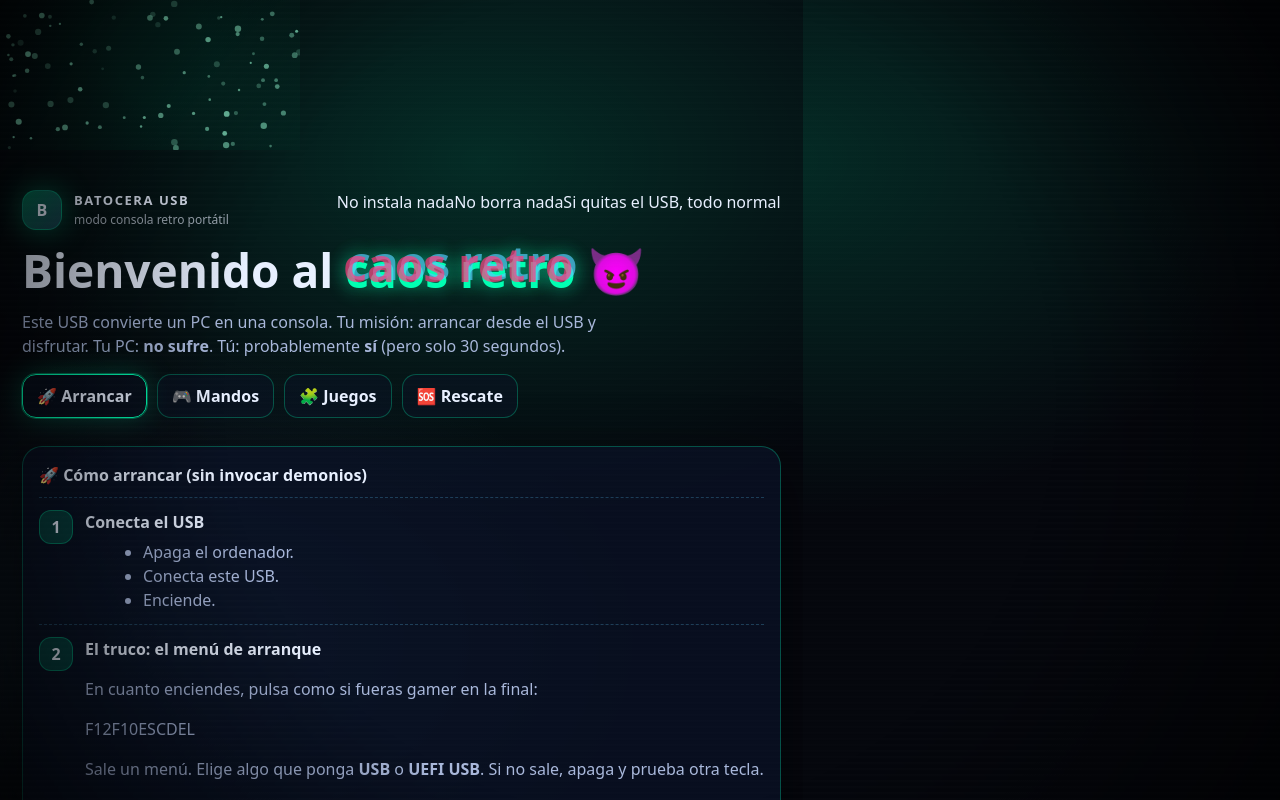
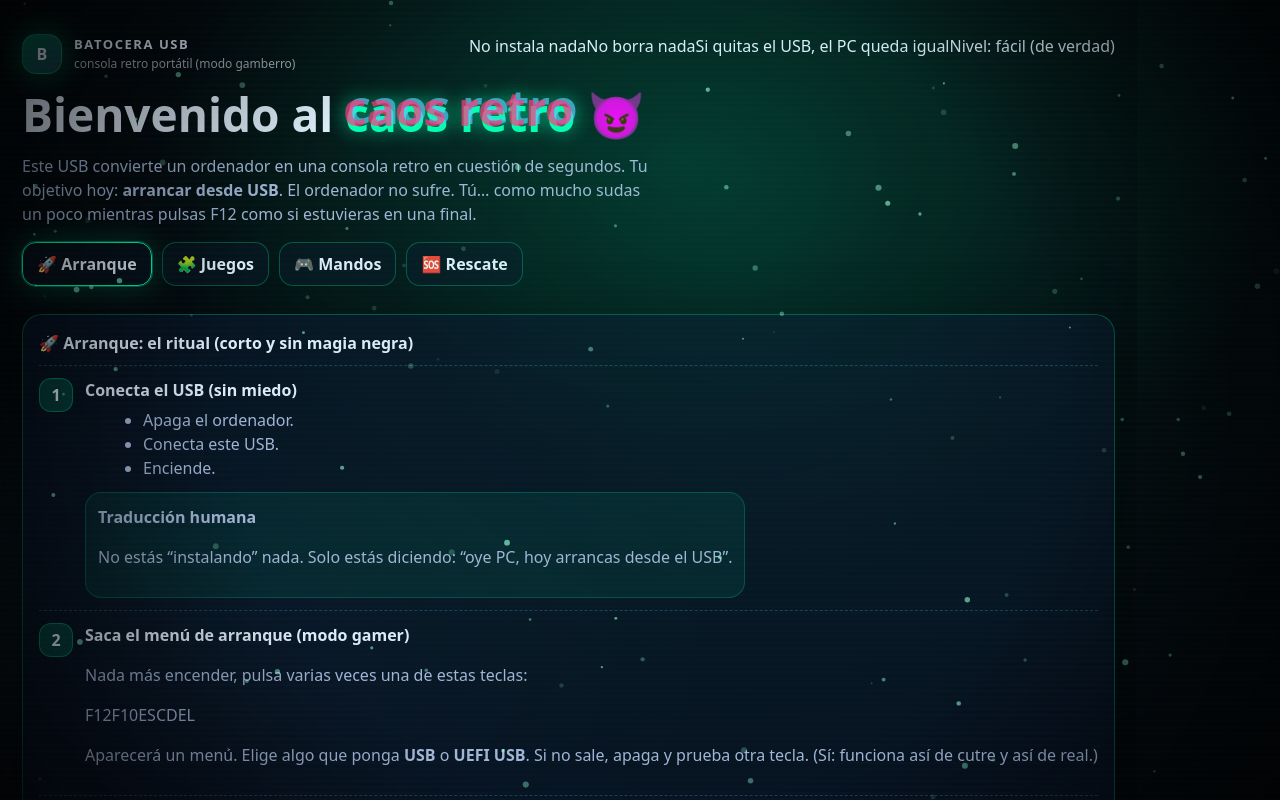
Before and after one commit to charla87/batocera-usb, a React (Vite) app: page / in a window 1280 px wide. Built offline with nearby package versions, Linux system fonts and the light colour scheme.

Commit message:
Upgrade UX + copy (Batocera guide)

```diff
--- a/src/App.jsx
+++ b/src/App.jsx
@@ -1,75 +1,97 @@
 import { useEffect, useMemo, useState } from "react";
 import "./styles.css";
 
-function useKonamiEasterEgg() {
+/**
+ * Batocera USB Guide — React single file
+ * - Tono gamberro pero claro
+ * - UX tipo “landing pro” + tabs
+ * - Incluye copy-to-clipboard, checklist, y troubleshooting
+ */
+
+function useKonamiPartyMode() {
   useEffect(() => {
     const seq = [
-      "ArrowUp","ArrowUp","ArrowDown","ArrowDown",
-      "ArrowLeft","ArrowRight","ArrowLeft","ArrowRight",
-      "b","a"
+      "ArrowUp", "ArrowUp",
+      "ArrowDown", "ArrowDown",
+      "ArrowLeft", "ArrowRight",
+      "ArrowLeft", "ArrowRight",
+      "b", "a",
     ];
-    let idx = 0;
-    const onKey = (e) => {
-      const k = e.key;
-      if (k.toLowerCase() === seq[idx].toLowerCase()) idx++;
-      else idx = 0;
-      if (idx === seq.length) {
-        idx = 0;
+    let i = 0;
+
+    const onKeyDown = (e) => {
+      const key = e.key?.toLowerCase?.() ?? "";
+      const target = seq[i].toLowerCase();
+      if (key === target) {
+        i += 1;
+        if (i === seq.length) {
+          i = 0;
           document.documentElement.classList.toggle("party");
         }
+      } else {
+        i = 0;
+      }
     };
-    window.addEventListener("keydown", onKey);
-    return () => window.removeEventListener("keydown", onKey);
+
+    window.addEventListener("keydown", onKeyDown);
+    return () => window.removeEventListener("keydown", onKeyDown);
   }, []);
 }
 
-function FX() {
-  // Partículas en canvas (barato y resultón)
+function FXCanvas() {
+  // Partículas + glow suave. No pesado.
   useEffect(() => {
     const c = document.getElementById("fx");
+    if (!c) return;
     const ctx = c.getContext("2d");
-    let w, h, raf;
+
+    let w = 0, h = 0, raf = 0;
     const DPR = Math.min(window.devicePixelRatio || 1, 2);
 
     const resize = () => {
-      w = c.clientWidth; h = c.clientHeight;
+      w = c.clientWidth;
+      h = c.clientHeight;
       c.width = Math.floor(w * DPR);
       c.height = Math.floor(h * DPR);
       ctx.setTransform(DPR, 0, 0, DPR, 0, 0);
     };
 
-    const dots = Array.from({ length: 90 }, () => ({
+    const dots = Array.from({ length: 110 }, () => ({
       x: Math.random() * 1000,
       y: Math.random() * 1000,
-      r: 1 + Math.random() * 2.3,
-      v: 0.15 + Math.random() * 0.55,
-      a: 0.2 + Math.random() * 0.65
+      r: 0.9 + Math.random() * 2.2,
+      v: 0.12 + Math.random() * 0.55,
+      a: 0.12 + Math.random() * 0.65,
     }));
 
-    const tick = () => {
+    const draw = () => {
       ctx.clearRect(0, 0, w, h);
-      // sutil “nebula” glow
-      const g = ctx.createRadialGradient(w * 0.55, h * 0.35, 50, w * 0.55, h * 0.35, Math.max(w, h));
-      g.addColorStop(0, "rgba(0,255,179,0.08)");
+
+      // “nebula glow”
+      const g = ctx.createRadialGradient(w * 0.58, h * 0.28, 40, w * 0.58, h * 0.28, Math.max(w, h));
+      g.addColorStop(0, "rgba(0,255,179,0.10)");
       g.addColorStop(1, "rgba(0,0,0,0)");
       ctx.fillStyle = g;
-      ctx.fillRect(0,0,w,h);
+      ctx.fillRect(0, 0, w, h);
 
       for (const d of dots) {
         d.y += d.v;
         if (d.y > 1000) d.y = -10;
+
         const x = (d.x / 1000) * w;
         const y = (d.y / 1000) * h;
+
         ctx.beginPath();
         ctx.fillStyle = `rgba(148,255,215,${d.a})`;
         ctx.arc(x, y, d.r, 0, Math.PI * 2);
         ctx.fill();
       }
-      raf = requestAnimationFrame(tick);
+
+      raf = requestAnimationFrame(draw);
     };
 
     resize();
-    tick();
+    draw();
     window.addEventListener("resize", resize);
     return () => {
       window.removeEventListener("resize", resize);
@@ -77,19 +99,35 @@
     };
   }, []);
 
-  return <canvas id="fx" aria-hidden="true" />;
+  return (
+    <canvas
+      id="fx"
+      aria-hidden="true"
+      style={{
+        position: "fixed",
+        inset: 0,
+        width: "100vw",
+        height: "100vh",
+        zIndex: 0,
+        pointerEvents: "none",
+        opacity: 0.85,
+      }}
+    />
+  );
 }
 
-function CopyBlock({ title, children }) {
+function CopyBlock({ title, value }) {
   const [copied, setCopied] = useState(false);
-  const text = useMemo(() => (typeof children === "string" ? children : ""), [children]);
 
   const copy = async () => {
     try {
-      await navigator.clipboard.writeText(text);
+      await navigator.clipboard.writeText(value);
       setCopied(true);
       setTimeout(() => setCopied(false), 900);
-    } catch { /* noop */ }
+    } catch {
+      // Si no hay permisos, no pasa nada: el usuario puede copiar manual.
+      setCopied(false);
+    }
   };
 
   return (
@@ -100,224 +138,366 @@
           {copied ? "Copiado ✅" : "Copiar"}
         </button>
       </div>
-      <pre><code>{children}</code></pre>
+      <pre><code>{value}</code></pre>
     </div>
   );
 }
 
-function Step({ n, title, kids }) {
+function Step({ n, title, children }) {
   return (
     <div className="step">
       <div className="badge">{n}</div>
       <div className="stepBody">
         <div className="stepTitle">{title}</div>
-        <div className="stepText">{kids}</div>
+        <div className="stepText">{children}</div>
       </div>
     </div>
   );
 }
 
+function PillRow({ items }) {
+  return (
+    <div className="chips">
+      {items.map((t) => (
+        <span className="chip" key={t}>{t}</span>
+      ))}
+    </div>
+  );
+}
+
+function MiniCard({ title, children }) {
+  return (
+    <div className="sideCard">
+      <div className="sideTitle">{title}</div>
+      {children}
+    </div>
+  );
+}
+
+function KeyRow() {
+  return (
+    <div className="keys" aria-label="Teclas de arranque">
+      <span className="key">F12</span>
+      <span className="key">F10</span>
+      <span className="key">ESC</span>
+      <span className="key">DEL</span>
+    </div>
+  );
+}
+
+function Checklist({ items }) {
+  return (
+    <ul className="list" style={{ marginTop: 8 }}>
+      {items.map((it) => (
+        <li key={it}><span className="muted">{it}</span></li>
+      ))}
+    </ul>
+  );
+}
+
 export default function App() {
-  useKonamiEasterEgg();
+  useKonamiPartyMode();
 
-  const [tab, setTab] = useState("arrancar");
+  const tabs = useMemo(() => ([
+    { id: "start", label: "🚀 Arranque", sub: "del 0 al WOW" },
+    { id: "games", label: "🧩 Juegos", sub: "sin líos" },
+    { id: "controllers", label: "🎮 Mandos", sub: "domar la bestia" },
+    { id: "rescue", label: "🆘 Rescate", sub: "si el PC se pone digno" },
+  ]), []);
+
+  const [tab, setTab] = useState("start");
 
   return (
     <div className="crt">
-      <FX />
-
+      <FXCanvas />
       <div className="scanlines" aria-hidden="true" />
       <div className="vignette" aria-hidden="true" />
 
+      {/* HERO */}
       <header className="hero">
         <div className="heroTop">
           <div className="logo">
             <span className="logoMark">B</span>
             <div>
               <div className="logoName">BATOCERA USB</div>
-              <div className="logoTag">modo consola retro portátil</div>
+              <div className="logoTag">consola retro portátil (modo gamberro)</div>
             </div>
           </div>
-          <div className="chips">
-            <span className="chip">No instala nada</span>
-            <span className="chip">No borra nada</span>
-            <span className="chip">Si quitas el USB, todo normal</span>
-          </div>
+
+          <PillRow
+            items={[
+              "No instala nada",
+              "No borra nada",
+              "Si quitas el USB, el PC queda igual",
+              "Nivel: fácil (de verdad)",
+            ]}
+          />
         </div>
 
         <h1 className="title">
           Bienvenido al <span className="glitch" data-text="caos retro">caos retro</span> 😈
         </h1>
+
         <p className="subtitle">
-          Este USB convierte un PC en una consola. Tu misión: arrancar desde el USB y disfrutar.
-          Tu PC: <b>no sufre</b>. Tú: probablemente <b>sí</b> (pero solo 30 segundos).
+          Este USB convierte un ordenador en una consola retro en cuestión de segundos.
+          Tu objetivo hoy: <b>arrancar desde USB</b>. El ordenador no sufre.
+          Tú… como mucho sudas un poco mientras pulsas F12 como si estuvieras en una final.
         </p>
 
-        <div className="nav">
-          <button className={`btn ${tab==="arrancar"?"active":""}`} onClick={()=>setTab("arrancar")}>🚀 Arrancar</button>
-          <button className={`btn ${tab==="mandos"?"active":""}`} onClick={()=>setTab("mandos")}>🎮 Mandos</button>
-          <button className={`btn ${tab==="juegos"?"active":""}`} onClick={()=>setTab("juegos")}>🧩 Juegos</button>
-          <button className={`btn ${tab==="rescate"?"active":""}`} onClick={()=>setTab("rescate")}>🆘 Rescate</button>
+        <div className="nav" role="tablist" aria-label="Secciones">
+          {tabs.map((t) => (
+            <button
+              key={t.id}
+              className={`btn ${tab === t.id ? "active" : ""}`}
+              onClick={() => setTab(t.id)}
+              role="tab"
+              aria-selected={tab === t.id}
+            >
+              {t.label}
+            </button>
+          ))}
         </div>
       </header>
 
+      {/* CONTENT */}
       <main className="grid">
-        {tab === "arrancar" && (
-          <section className="card">
-            <div className="cardTitle">🚀 Cómo arrancar (sin invocar demonios)</div>
-            <Step
-              n="1"
-              title="Conecta el USB"
-              kids={<ul className="list">
+        {/* LEFT */}
+        {tab === "start" && (
+          <section className="card" role="tabpanel">
+            <div className="cardTitle">🚀 Arranque: el ritual (corto y sin magia negra)</div>
+
+            <Step n="1" title="Conecta el USB (sin miedo)">
+              <ul className="list">
                 <li>Apaga el ordenador.</li>
                 <li>Conecta este USB.</li>
                 <li>Enciende.</li>
-              </ul>}
-            />
-            <Step
-              n="2"
-              title="El truco: el menú de arranque"
-              kids={<>
-                <p>En cuanto enciendes, pulsa como si fueras gamer en la final:</p>
-                <div className="keys">
-                  <span className="key">F12</span>
-                  <span className="key">F10</span>
-                  <span className="key">ESC</span>
-                  <span className="key">DEL</span>
+              </ul>
+              <div className="callout">
+                <div className="calloutTitle">Traducción humana</div>
+                <p className="muted">
+                  No estás “instalando” nada. Solo estás diciendo: “oye PC, hoy arrancas desde el USB”.
+                </p>
               </div>
+            </Step>
+
+            <Step n="2" title="Saca el menú de arranque (modo gamer)">
               <p className="muted">
-                  Sale un menú. Elige algo que ponga <b>USB</b> o <b>UEFI USB</b>.
-                  Si no sale, apaga y prueba otra tecla.
+                Nada más encender, pulsa varias veces una de estas teclas:
               </p>
-              </>}
-            />
-            <Step
-              n="3"
-              title="Batocera arranca solo"
-              kids={<>
-                <p>Si has llegado aquí: victoria. Verás un menú con consolas y sistemas.</p>
-                <p className="muted">Pro tip: si algo se queda negro 3 segundos… respira. Es parte del ritual.</p>
-              </>}
-            />
-          </section>
-        )}
+              <KeyRow />
+              <p className="muted">
+                Aparecerá un menú. Elige algo que ponga <b>USB</b> o <b>UEFI USB</b>.
+                Si no sale, apaga y prueba otra tecla. (Sí: funciona así de cutre y así de real.)
+              </p>
+            </Step>
 
-        {tab === "mandos" && (
-          <section className="card">
-            <div className="cardTitle">🎮 Mandos: domar la bestia</div>
-            <p>
-              Puedes usar <b>mando USB</b> o <b>teclado</b>. Lo normal: Batocera te pedirá mapear botones la primera vez.
+            <Step n="3" title="Entra Batocera (y la nostalgia te abraza)">
+              <p className="muted">
+                Si lo has hecho bien verás el menú de sistemas/consolas.
+                Respira: ya está. Lo difícil era el minuto 1.
               </p>
-            <Step
-              n="1"
-              title="Configurar mando (rápido)"
-              kids={<ul className="list">
-                <li>Mantén pulsado cualquier botón para empezar.</li>
-                <li>Sigue el asistente: arriba/abajo/izquierda/derecha, A/B, Start…</li>
-                <li>Si te equivocas: no pasa nada, se puede rehacer.</li>
-              </ul>}
-            />
               <div className="callout">
-              <div className="calloutTitle">💡 Consejo que salva vidas</div>
-              <p>Si el mando “hace cosas raras”, desconéctalo y conéctalo otra vez. Técnica ancestral.</p>
+                <div className="calloutTitle">Atajo mental (guárdalo)</div>
+                <p className="muted"><b>Encender → F12 (o F10/ESC/DEL) → USB → a jugar</b></p>
+              </div>
+            </Step>
+
+            <div className="callout">
+              <div className="calloutTitle">🛑 Para salir sin liarla</div>
+              <p className="muted">
+                Menú → <b>Quit</b> → Apagar. Quitas el USB. El PC vuelve a su vida normal.
+              </p>
             </div>
           </section>
         )}
 
-        {tab === "juegos" && (
-          <section className="card">
-            <div className="cardTitle">🧩 Juegos: aquí viene el “pero” (legal)</div>
-            <p>
-              Este USB <b>no incluye juegos</b>. No es por maldad: es por <b>legalidad</b>.
-              La buena noticia: añadirlos es fácil.
+        {tab === "games" && (
+          <section className="card" role="tabpanel">
+            <div className="cardTitle">🧩 Juegos: el “pero” legal (y cómo solucionarlo fácil)</div>
+
+            <p className="muted">
+              Este USB <b>no incluye juegos</b>. No es por rácanos: es por legalidad.
+              La buena noticia: <b>meter juegos es sencillo</b>.
             </p>
 
-            <div className="cols">
-              <div className="mini">
-                <div className="miniTitle">✅ Método fácil (red local)</div>
-                <ol className="list">
-                  <li>Arranca Batocera.</li>
-                  <li>Conéctalo a internet (Wi-Fi o cable).</li>
-                  <li>Desde otro PC, abre la red y entra en:</li>
-                </ol>
-                <CopyBlock title="Ruta para Windows">
-{`\\\\BATOCERA`}
-                </CopyBlock>
-                <p className="muted">Dentro: carpeta <b>roms</b> → copia cada juego en su sistema.</p>
+            <div className="callout">
+              <div className="calloutTitle">✅ Opción recomendada</div>
+              <p className="muted">
+                Copiar juegos por red local desde otro PC. Es lo más cómodo, y no requiere apps raras.
+              </p>
             </div>
 
-              <div className="mini">
-                <div className="miniTitle">📁 Extensiones típicas</div>
+            <Step n="1" title="Conecta Batocera a internet">
               <ul className="list">
-                  <li><code>.nes</code> → Nintendo</li>
-                  <li><code>.sfc</code>/<code>.smc</code> → Super Nintendo</li>
-                  <li><code>.gba</code> → Game Boy Advance</li>
-                  <li><code>.iso</code>/<code>.bin</code> → PlayStation</li>
+                <li>Arranca Batocera desde el USB.</li>
+                <li>Conéctalo por cable o Wi-Fi.</li>
               </ul>
-                <div className="callout small">
-                  <div className="calloutTitle">🧠 Nota “sin drama”</div>
-                  <p>Batocera los detecta solo. Copias, vuelves al menú, y aparecen.</p>
+              <p className="muted">
+                En cuanto tenga red, Batocera expone una carpeta compartida para copiar tus ROMs.
+              </p>
+            </Step>
+
+            <Step n="2" title="Desde Windows: abre la carpeta BATOCERA">
+              <p className="muted">
+                En un PC de Windows, abre el Explorador y pega esto:
+              </p>
+              <CopyBlock title="Ruta de red (Windows)" value={`\\\\BATOCERA`} />
+              <p className="muted">
+                Dentro verás una carpeta llamada <b>roms</b>. Ahí va la fiesta.
+              </p>
+            </Step>
+
+            <Step n="3" title="Copia cada juego en su sistema">
+              <p className="muted">
+                Ejemplos rápidos:
+              </p>
+              <ul className="list">
+                <li><code>.nes</code> → carpeta <b>nes</b></li>
+                <li><code>.sfc</code>/<code>.smc</code> → carpeta <b>snes</b></li>
+                <li><code>.gba</code> → carpeta <b>gba</b></li>
+                <li><code>.iso</code>/<code>.bin</code> → carpeta <b>psx</b></li>
+              </ul>
+
+              <div className="callout">
+                <div className="calloutTitle">🧠 Truco que evita dudas</div>
+                <p className="muted">
+                  Si no sabes dónde va algo, mira el nombre de la carpeta: suele ser el sistema tal cual.
+                  Copias, vuelves al menú, y aparece.
+                </p>
               </div>
-              </div>
+            </Step>
+
+            <div className="callout">
+              <div className="calloutTitle">⚠️ Nota legal (en modo humano)</div>
+              <p className="muted">
+                Usa copias legales: homebrew, tus dumps, juegos libres, etc.
+                El USB es la consola; los juegos los pones tú.
+              </p>
             </div>
           </section>
         )}
 
-        {tab === "rescate" && (
-          <section className="card">
-            <div className="cardTitle">🆘 Rescate: cuando el PC se pone digno</div>
+        {tab === "controllers" && (
+          <section className="card" role="tabpanel">
+            <div className="cardTitle">🎮 Mandos: cuando el mando decide tener personalidad</div>
+
+            <p className="muted">
+              Puedes usar <b>mando USB</b> o <b>teclado</b>. La primera vez, Batocera suele pedir mapear botones.
+              No es una prueba de inteligencia: es un trámite.
+            </p>
+
+            <Step n="1" title="Configurar mando (rápido y sin llorar)">
+              <ul className="list">
+                <li>Mantén pulsado un botón para empezar.</li>
+                <li>Asigna direcciones y botones cuando te lo pida.</li>
+                <li>Si te equivocas, se repite. Nadie muere.</li>
+              </ul>
+            </Step>
+
+            <Step n="2" title="Si el mando hace cosas raras… el ritual USB">
+              <ul className="list">
+                <li>Desconecta el mando.</li>
+                <li>Vuelve a conectarlo (preferible en otro puerto).</li>
+                <li>Reinicia Batocera si hace falta.</li>
+              </ul>
+              <div className="callout">
+                <div className="calloutTitle">💡 Consejo con experiencia</div>
+                <p className="muted">
+                  Evita hubs raros. Puerto USB directo al PC = menos drama.
+                </p>
+              </div>
+            </Step>
+
+            <Step n="3" title="Teclado: atajo de supervivencia">
+              <p className="muted">
+                Si te falta mando, con teclado puedes navegar y salir. No es tan bonito, pero funciona.
+              </p>
+            </Step>
+          </section>
+        )}
+
+        {tab === "rescue" && (
+          <section className="card" role="tabpanel">
+            <div className="cardTitle">🆘 Rescate: si el PC se pone digno</div>
 
             <div className="callout">
-              <div className="calloutTitle">Caso 1: no aparece el USB</div>
-              <ul className="list">
-                <li>Prueba otra tecla: <b>F12</b> / <b>F10</b> / <b>ESC</b> / <b>DEL</b>.</li>
-                <li>Prueba otro puerto USB (mejor directo al PC, no en un hub).</li>
-              </ul>
+              <div className="calloutTitle">Caso A: no sale el menú de arranque</div>
+              <p className="muted">Prueba otra tecla. Sí, es absurdo, pero es así.</p>
+              <KeyRow />
             </div>
 
             <div className="callout">
-              <div className="calloutTitle">Caso 2: sale “Secure Boot” y se enfada</div>
+              <div className="calloutTitle">Caso B: el USB no aparece en el menú</div>
+              <Checklist
+                items={[
+                  "Cambia de puerto USB (mejor uno trasero / directo al PC).",
+                  "Apaga y enciende (reiniciar a veces no basta).",
+                  "Prueba otro PC para descartar el puerto.",
+                ]}
+              />
+            </div>
+
+            <div className="callout">
+              <div className="calloutTitle">Caso C: “Secure Boot” (el guardián del castillo)</div>
               <p className="muted">
-                Algunos PCs modernos bloquean el arranque externo. Solución típica: entrar en BIOS/UEFI y desactivar <b>Secure Boot</b>.
-                (Si esto te suena a hechicería, pide ayuda 2 minutos: se hace una vez y ya.)
+                Algunos PCs modernos bloquean arranque externo. Solución típica: entrar en BIOS/UEFI y desactivar <b>Secure Boot</b>.
+                Si esto te suena a conjuro: pide ayuda 2 minutos a alguien que sepa. Se hace una vez.
               </p>
             </div>
 
             <div className="callout">
-              <div className="calloutTitle">Caso 3: quiero salir y volver a mi vida</div>
-              <p>Menú → <b>Quit</b> → Apagar. Quitas el USB. Fin del episodio.</p>
+              <div className="calloutTitle">Caso D: pantalla negra / tarda</div>
+              <p className="muted">
+                A veces tarda un poco. Si pasan 30–60s sin señales, reinicia y prueba otro puerto.
+              </p>
+            </div>
+
+            <div className="callout">
+              <div className="calloutTitle">Salir y volver a la vida real</div>
+              <p className="muted">
+                Menú → <b>Quit</b> → Apagar. Quita el USB. Respira. Todo normal.
+              </p>
             </div>
 
             <div className="footerNote">
-              <span className="muted">Easter egg:</span> prueba el <b>Konami Code</b> en el teclado 😉
+              <span className="muted">Easter egg:</span> Konami Code en el teclado para modo fiesta 😉
             </div>
           </section>
         )}
 
+        {/* RIGHT */}
         <section className="side">
-          <div className="sideCard">
-            <div className="sideTitle">🎁 Lo importante</div>
-            <ul className="list">
-              <li>Esto corre desde el USB.</li>
-              <li>No toca tu disco duro (a menos que tú quieras).</li>
-              <li>Si quitas el USB, el PC vuelve normal.</li>
-            </ul>
-          </div>
+          <MiniCard title="🎁 Qué es esto (en una frase)">
+            <p className="muted" style={{ margin: 0 }}>
+              Un USB que convierte un PC en consola retro. Sin instalar, sin borrar, sin dramas.
+            </p>
+          </MiniCard>
 
-          <div className="sideCard">
-            <div className="sideTitle">📌 Atajo mental</div>
-            <p className="muted">
-              “Encender → machacar F12 → elegir USB → a jugar”
+          <MiniCard title="⚡ Atajo definitivo">
+            <p className="muted" style={{ marginTop: 6 }}>
+              <b>Encender → F12 → USB → jugar</b>
             </p>
-          </div>
+            <p className="muted" style={{ marginTop: 6, opacity: 0.85 }}>
+              (Si no es F12: F10 / ESC / DEL. Sí. Bienvenido al mundo PC.)
+            </p>
+          </MiniCard>
 
-          <div className="sideCard">
-            <div className="sideTitle">🧨 Modo gamberro</div>
-            <p className="muted">
-              Si algo falla, la solución oficial es: <b>apaga, respira, repite</b>.
-              Funciona en PCs y en la vida.
+          <MiniCard title="🧠 Mini checklist (para no atascarse)">
+            <Checklist
+              items={[
+                "Conecta USB con el PC apagado.",
+                "Pulsa F12 en cuanto enciendas.",
+                "Elige USB / UEFI USB.",
+                "Para juegos: \\\\BATOCERA → roms.",
+              ]}
+            />
+          </MiniCard>
+
+          <MiniCard title="🧨 Modo gamberro">
+            <p className="muted" style={{ margin: 0 }}>
+              Si algo falla: apaga, respira, repite. Funciona en PCs y en la vida.
             </p>
-          </div>
+          </MiniCard>
         </section>
       </main>
     </div>
```
Lines whose indentation alone changed are shown as unchanged.
